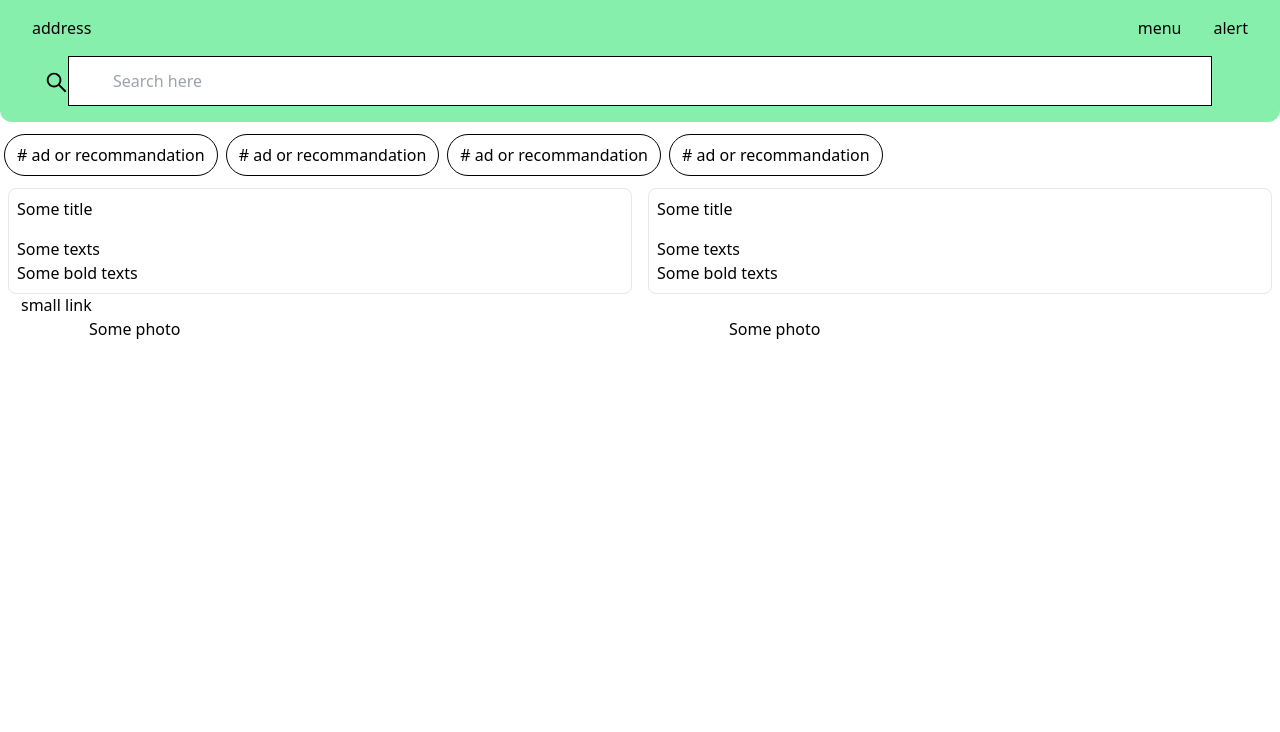
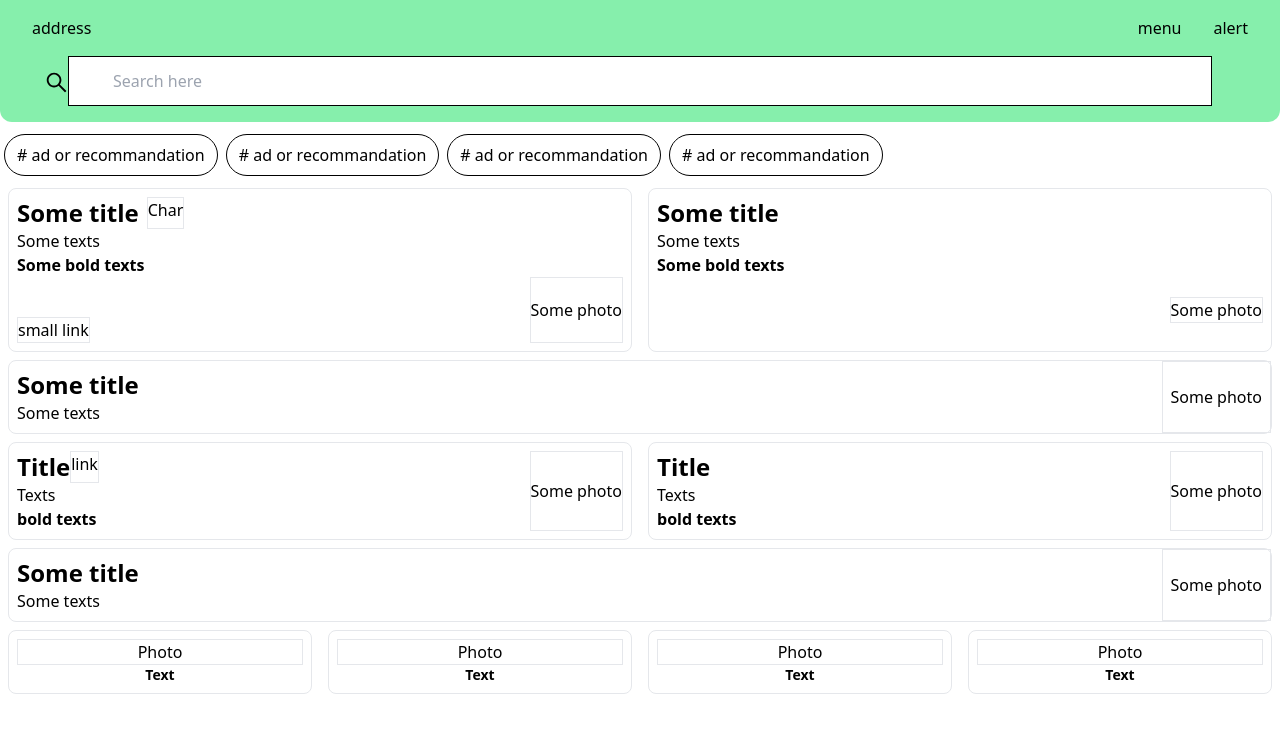
Before and after one commit to TheJ8467/serverless-react-ts, a React (Create React App) app: page / in a window 1280 px wide. Shown: the top 732 px of the page. Built offline with nearby package versions, Linux system fonts and the light colour scheme.

Commit message:
main squares skeleton before refactoring

```diff
--- a/src/components/main-screen/LargeSquare.tsx
+++ b/src/components/main-screen/LargeSquare.tsx
@@ -1,31 +1,34 @@
-import { FunctionComponent as FC} from 'react';
+import { FunctionComponent as FC } from 'react';
 
 const LargeSqures: FC<{}> = () => {
-    return(
-        <div className='flex justify-center'>
-        <div className='mx-2 w-6/12 border rounded-lg '>
-            <h2 className='p-2'>Some title</h2>
-            <div className='p-2'>
+  return (
+    <div className="flex justify-center">
+      <div className="mx-2 w-6/12 border rounded-lg p-2">
+        <div className="flex justify-start">
+          <h1 className=" font-bold text-2xl">Some title</h1>
+          <p className="text-small ml-2 border">Char</p>
+        </div>
+        <div className="">
           <p>Some texts</p>
-            <p>Some bold texts</p>
+          <p className="font-bold">Some bold texts</p>
         </div>
-            <div className='pl-20 relative'>
-            <div className='absolute left-3' >small link</div>
-            <div className='absolute left-15 top-6' >Some photo</div>
+        <div className="flex justify-between">
+          <div className="mt-10 border">small link</div>
+          <div className="flex items-center border">Some photo</div>
         </div>
       </div>
-        <div className='mx-2 w-6/12 border rounded-lg'>
-            <h2 className='p-2'>Some title</h2>
-            <div className='p-2'>
+      <div className="mx-2 w-6/12 border rounded-lg p-2">
+        <h1 className=" font-bold text-2xl">Some title</h1>
+        <div className="">
           <p>Some texts</p>
-            <p>Some bold texts</p>
+          <p className="font-bold">Some bold texts</p>
         </div>
-            <div className='pl-20 relative'>
-            <div className='absolute left-15 top-6' >Some photo</div>
+        <div className="pl-20 relative">
+          <div className="absolute right-0 top-5 border">Some photo</div>
         </div>
       </div>
     </div>
-    )
-}
+  );
+};
 
-export default LargeSqures
+export default LargeSqures;
--- /dev/null
+++ b/src/components/main-screen/LongRectangle.tsx
@@ -0,0 +1,15 @@
+import { FunctionComponent as FC } from 'react';
+
+const LongRectangle: FC<{}> = () => {
+  return (
+    <div className="m-2 w-auto border rounded-lg flex justify-between">
+      <div className="p-2">
+        <h1 className="font-bold text-2xl">Some title</h1>
+        <p>Some texts</p>
+      </div>
+      <div className="flex items-center p-2 border">Some photo</div>
+    </div>
+  );
+};
+
+export default LongRectangle;
--- a/src/components/main-screen/MainSquares.tsx
+++ b/src/components/main-screen/MainSquares.tsx
@@ -1,10 +1,19 @@
-import { FunctionComponent as FC} from 'react';
+import { FunctionComponent as FC } from 'react';
 import LargeSqures from './LargeSquare';
+import LongRectangle from './LongRectangle';
+import SmallRectangle from './SmallRectangle';
+import SmallSqures from './SmallSquares';
 
 const MainSquares: FC<{}> = () => {
-    return(
-        <LargeSqures />
-    )
-}
+  return (
+    <>
+      <LargeSqures />
+      <LongRectangle />
+      <SmallRectangle />
+      <LongRectangle />
+      <SmallSqures />
+    </>
+  );
+};
 
-export default MainSquares
+export default MainSquares;
--- /dev/null
+++ b/src/components/main-screen/SmallRectangle.tsx
@@ -0,0 +1,41 @@
+import { FunctionComponent as FC } from 'react';
+
+const SmallRectangle: FC<{}> = () => {
+  return (
+    <div className="flex justify-center">
+      <div className="mx-2 w-6/12 border rounded-lg p-2">
+        <div className="flex justify-between">
+          <div className=" ">
+            <div className="flex justify-start">
+              <h1 className=" font-bold text-2xl">Title</h1>
+              <div className="border">link</div>
+            </div>
+
+            <div>
+              <p>Texts</p>
+              <p className="font-bold">bold texts</p>
+            </div>
+          </div>
+
+          <div className="flex items-center border">Some photo</div>
+        </div>
+      </div>
+      <div className="mx-2 w-6/12 border rounded-lg p-2">
+        <div className="flex justify-between">
+          <div className="">
+            <h1 className=" font-bold text-2xl">Title</h1>
+
+            <div>
+              <p>Texts</p>
+              <p className="font-bold">bold texts</p>
+            </div>
+          </div>
+
+          <div className="flex items-center border">Some photo</div>
+        </div>
+      </div>
+    </div>
+  );
+};
+
+export default SmallRectangle;
--- /dev/null
+++ b/src/components/main-screen/SmallSquares.tsx
@@ -0,0 +1,26 @@
+import { FunctionComponent as FC } from 'react';
+
+const SmallSqures: FC<{}> = () => {
+  return (
+    <div className="flex justify-center">
+      <div className="mx-2 w-3/12 border rounded-lg p-2">
+        <div className="flex items-center border justify-center">Photo</div>
+        <p className=" font-bold text-sm text-center">Text</p>
+      </div>
+      <div className="mx-2 w-3/12 border rounded-lg p-2">
+        <div className="flex items-center border justify-center">Photo</div>
+        <p className=" font-bold text-sm text-center">Text</p>
+      </div>
+      <div className="mx-2 w-3/12 border rounded-lg p-2">
+        <div className="flex items-center border justify-center">Photo</div>
+        <p className=" font-bold text-sm text-center">Text</p>
+      </div>
+      <div className="mx-2 w-3/12 border rounded-lg p-2">
+        <div className="flex items-center border justify-center">Photo</div>
+        <p className=" font-bold text-sm text-center">Text</p>
+      </div>
+    </div>
+  );
+};
+
+export default SmallSqures;
```
Also changed, not shown: 1 other file (tests, documents, lock files or other folders). Lines whose indentation alone changed are shown as unchanged.
